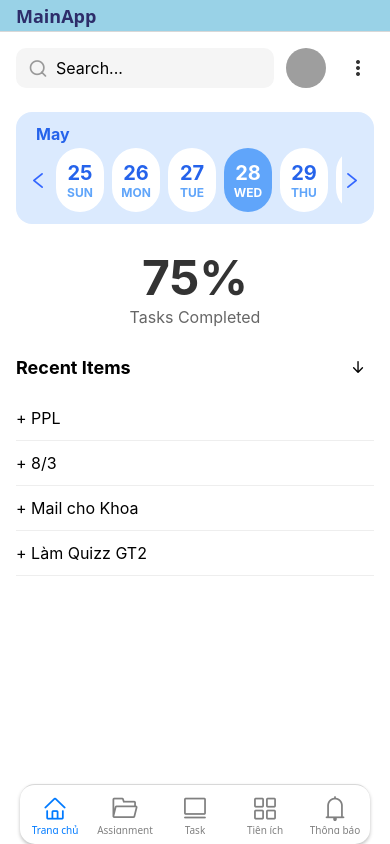
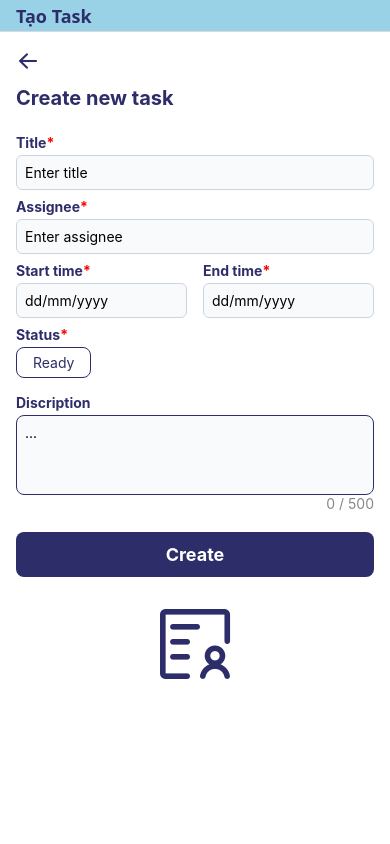
Before and after one commit to Geawn/BiKa, a React Native app: screen /CreateTaskScreen in a window 390 px wide. Built offline with nearby package versions, Linux system fonts and the light colour scheme; grey boxes are pictures that could not be loaded.

Commit message:
done all basic screen

```diff
--- a/App.js
+++ b/App.js
@@ -16,6 +16,8 @@ import NotificationScreen from './screens/NotificationScreen';
 import UserScreen from './screens/UserScreen';
 import SettingsScreen from './screens/SettingsScreen';
 import AssignmentDetailScreen from './screens/AssignmentDetailScreen';
+import CreateTaskScreen from './screens/CreateTaskScreen';
+import TaskDetailScreen from './screens/TaskDetailScreen';
 
 const Stack = createStackNavigator();
 const Tab = createBottomTabNavigator();
@@ -156,6 +158,24 @@ export default function App() {
               headerLeft: () => null
             }}
           />
+          <Stack.Screen
+            name="CreateTaskScreen"
+            component={CreateTaskScreen}
+            options={{
+              title: 'Tạo Task',
+              headerLeft: () => null
+            }}
+          />
+          <Stack.Screen name="Tasks" component={TaskScreen} />
+          <Stack.Screen
+            name="TaskDetail"
+            component={TaskDetailScreen}
+            options={{
+              title: 'Chi tiết Task',
+              headerLeft: () => null,
+              headerShown: true
+            }}
+          />
         </Stack.Navigator>
       </NavigationContainer>
     </Provider>
--- a/components/TopBar.js
+++ b/components/TopBar.js
@@ -30,7 +30,7 @@ export default function TopBar({ searchQuery, setSearchQuery, onAvatarPress, onM
 }
 
 const styles = StyleSheet.create({
-  header: { flexDirection: 'row', justifyContent: 'space-between', alignItems: 'center', marginBottom: 24 },
+  header: { flexDirection: 'row', justifyContent: 'space-between', alignItems: 'center', marginBottom: 24, marginTop: 16 },
   searchContainer: { flex: 1, flexDirection: 'row', alignItems: 'center', backgroundColor: '#f5f5f5', borderRadius: 10, paddingHorizontal: 12, marginRight: 12 },
   searchIcon: { marginRight: 8 },
   searchInput: { flex: 1, height: 40, fontSize: 16 },
--- /dev/null
+++ b/screens/CreateTaskScreen.js
@@ -0,0 +1,66 @@
+import React, { useState } from 'react';
+import { View, Text, TextInput, TouchableOpacity, StyleSheet, ScrollView } from 'react-native';
+import { AntDesign } from '@expo/vector-icons';
+
+export default function CreateTaskScreen({ navigation }) {
+  const [title, setTitle] = useState('');
+  const [assignee, setAssignee] = useState('');
+  const [startTime, setStartTime] = useState('');
+  const [endTime, setEndTime] = useState('');
+  const [status, setStatus] = useState('Ready');
+  const [description, setDescription] = useState('');
+
+  return (
+    <View style={{ flex: 1, backgroundColor: '#fff', padding: 16 }}>
+      <ScrollView showsVerticalScrollIndicator={false}>
+        <TouchableOpacity onPress={() => navigation.goBack()} style={{ marginBottom: 12 }}>
+          <AntDesign name="arrowleft" size={24} color="#2d2d6a" />
+        </TouchableOpacity>
+        <Text style={styles.header}>Create new task</Text>
+        <Text style={styles.label}>Title<Text style={{color:'red'}}>*</Text></Text>
+        <TextInput style={styles.input} value={title} onChangeText={setTitle} placeholder="Enter title" />
+        <Text style={styles.label}>Assignee<Text style={{color:'red'}}>*</Text></Text>
+        <TextInput style={styles.input} value={assignee} onChangeText={setAssignee} placeholder="Enter assignee" />
+        <View style={{ flexDirection: 'row', justifyContent: 'space-between' }}>
+          <View style={{ flex: 1, marginRight: 8 }}>
+            <Text style={styles.label}>Start time<Text style={{color:'red'}}>*</Text></Text>
+            <TextInput style={styles.input} value={startTime} onChangeText={setStartTime} placeholder="dd/mm/yyyy" />
+          </View>
+          <View style={{ flex: 1, marginLeft: 8 }}>
+            <Text style={styles.label}>End time<Text style={{color:'red'}}>*</Text></Text>
+            <TextInput style={styles.input} value={endTime} onChangeText={setEndTime} placeholder="dd/mm/yyyy" />
+          </View>
+        </View>
+        <Text style={styles.label}>Status<Text style={{color:'red'}}>*</Text></Text>
+        <TouchableOpacity style={styles.statusBtn}>
+          <Text style={{ color: '#2d2d6a' }}>{status}</Text>
+        </TouchableOpacity>
+        <Text style={styles.label}>Discription</Text>
+        <TextInput
+          style={styles.textArea}
+          value={description}
+          onChangeText={setDescription}
+          placeholder="..."
+          multiline
+          maxLength={500}
+        />
+        <Text style={{ alignSelf: 'flex-end', color: '#888', marginBottom: 8 }}>{description.length} / 500</Text>
+        <TouchableOpacity style={styles.createBtn}>
+          <Text style={{ color: '#fff', fontWeight: 'bold', fontSize: 18 }}>Create</Text>
+        </TouchableOpacity>
+        <View style={{ alignItems: 'center', marginTop: 24 }}>
+          <AntDesign name="solution1" size={80} color="#2d2d6a" />
+        </View>
+      </ScrollView>
+    </View>
+  );
+}
+
+const styles = StyleSheet.create({
+  header: { fontSize: 20, fontWeight: 'bold', color: '#2d2d6a', marginBottom: 16 },
+  label: { fontWeight: 'bold', color: '#2d2d6a', marginTop: 8 },
+  input: { borderWidth: 1, borderColor: '#cbd5e1', borderRadius: 6, padding: 8, marginTop: 4, backgroundColor: '#f8fafc' },
+  statusBtn: { borderWidth: 1, borderColor: '#2d2d6a', borderRadius: 8, paddingVertical: 6, paddingHorizontal: 16, alignSelf: 'flex-start', marginTop: 4, marginBottom: 8 },
+  textArea: { borderWidth: 1, borderColor: '#2d2d6a', borderRadius: 8, padding: 8, minHeight: 80, marginTop: 4, backgroundColor: '#f8fafc' },
+  createBtn: { backgroundColor: '#2d2d6a', borderRadius: 8, paddingVertical: 12, alignItems: 'center', marginTop: 12 },
+});
--- /dev/null
+++ b/screens/TaskDetailScreen.js
@@ -0,0 +1,123 @@
+import React from 'react';
+import { View, Text, StyleSheet, TextInput, ScrollView, TouchableOpacity } from 'react-native';
+import TopBar from '../components/TopBar';
+import { AntDesign } from '@expo/vector-icons';
+
+export default function TaskDetailScreen({ route, navigation }) {
+  const { task } = route.params;
+  // Dữ liệu mẫu nếu thiếu
+  const status = task.status || 'Completed';
+  const assignedTo = task.assignedTo || '';
+  const description = task.description || task.desc || '';
+  const startTime = task.startTime || '14/5/2025';
+  const endTime = task.endTime || '24/5/2025';
+
+  return (
+    <View style={{ flex: 1, backgroundColor: '#f8fafd' }}>
+      <TopBar
+        searchQuery={''}
+        setSearchQuery={() => {}}
+        onAvatarPress={() => navigation.navigate('UserScreen')}
+        onMenuPress={() => navigation.navigate('SettingsScreen')}
+      />
+      <View style={styles.titleContainer}>
+        <TouchableOpacity onPress={() => navigation.goBack()} style={styles.backButton}>
+          <AntDesign name="arrowleft" size={24} color="#2d2d6a" />
+        </TouchableOpacity>
+        <Text style={styles.title}>{task.title}</Text>
+      </View>
+      <ScrollView style={styles.container}>
+        <View style={styles.row}>
+          <Text style={styles.label}>Status:</Text>
+          <View style={styles.statusBox}>
+            <Text style={styles.statusText}>{status}</Text>
+          </View>
+        </View>
+        <View style={styles.row}>
+          <Text style={styles.label}>Assigned to:</Text>
+          <TextInput style={styles.input} value={assignedTo} editable={false} />
+        </View>
+        <Text style={styles.label}>Description</Text>
+        <View style={styles.descBox}>
+          <Text style={styles.descText}>{description}</Text>
+        </View>
+        <View style={styles.row}>
+          <Text style={styles.label}>Start time:</Text>
+          <TextInput style={styles.input} value={startTime} editable={false} />
+        </View>
+        <View style={styles.row}>
+          <Text style={styles.label}>End time:</Text>
+          <TextInput style={styles.input} value={endTime} editable={false} />
+        </View>
+      </ScrollView>
+    </View>
+  );
+}
+
+const styles = StyleSheet.create({
+  container: {
+    flex: 1,
+    backgroundColor: '#f8fafd',
+    padding: 16,
+  },
+  titleContainer: {
+    flexDirection: 'row',
+    alignItems: 'center',
+    marginBottom: 12,
+    paddingHorizontal: 16,
+  },
+  backButton: {
+    marginRight: 8,
+  },
+  title: {
+    fontSize: 20,
+    fontWeight: 'bold',
+    color: '#2d2d6a',
+    flex: 1,
+  },
+  row: {
+    flexDirection: 'row',
+    alignItems: 'center',
+    marginBottom: 12,
+  },
+  label: {
+    fontWeight: 'bold',
+    color: '#2d2d6a',
+    width: 110,
+    fontSize: 15,
+  },
+  statusBox: {
+    backgroundColor: '#2ecc40',
+    borderRadius: 12,
+    paddingHorizontal: 12,
+    paddingVertical: 2,
+    marginLeft: 4,
+  },
+  statusText: {
+    color: '#fff',
+    fontWeight: 'bold',
+    fontSize: 13,
+  },
+  input: {
+    flex: 1,
+    borderWidth: 1,
+    borderColor: '#e0e0e0',
+    borderRadius: 8,
+    padding: 6,
+    backgroundColor: '#f4f4f4',
+    color: '#2d2d6a',
+    fontSize: 14,
+  },
+  descBox: {
+    borderWidth: 1,
+    borderColor: '#e0e0e0',
+    borderRadius: 8,
+    padding: 8,
+    backgroundColor: '#f4f4f4',
+    marginBottom: 16,
+  },
+  descText: {
+    color: '#2d2d6a',
+    fontSize: 14,
+  },
+});
--- a/screens/TaskScreen.js
+++ b/screens/TaskScreen.js
@@ -2,6 +2,7 @@ import React, { useState } from 'react';
 import { View, Text, FlatList, StyleSheet, TouchableOpacity } from 'react-native';
 import TopBar from '../components/TopBar';
 import { Feather } from '@expo/vector-icons';
+import { useNavigation } from '@react-navigation/native';
 
 const tasks = [
   {
@@ -37,6 +38,7 @@ const tasks = [
 ];
 
 export default function TaskScreen() {
+  const navigation = useNavigation();
   const [searchQuery, setSearchQuery] = useState('');
   const [sortAsc, setSortAsc] = useState(true);
 
@@ -75,10 +77,12 @@ export default function TaskScreen() {
         data={filteredTasks}
         keyExtractor={item => item.id}
         renderItem={({ item }) => (
-          <View style={styles.taskItem}>
-            <Text style={styles.taskTitle}>{item.title}</Text>
-            <Text style={styles.taskDesc}>{item.description}</Text>
-          </View>
+          <TouchableOpacity onPress={() => navigation.navigate('TaskDetail', { task: item })}>
+            <View style={styles.taskItem}>
+              <Text style={styles.taskTitle}>{item.title}</Text>
+              <Text style={styles.taskDesc}>{item.description}</Text>
+            </View>
+          </TouchableOpacity>
         )}
         ItemSeparatorComponent={() => <View style={styles.separator} />}
         contentContainerStyle={{ paddingBottom: 24 }}
--- a/store/reducers/index.js
+++ b/store/reducers/index.js
@@ -1,7 +1,42 @@
 import { combineReducers } from 'redux';
 
+// Sample reducer
+const initialState = {
+  assignments: [],
+  tasks: [],
+  loading: false,
+  error: null
+};
+
+const appReducer = (state = initialState, action) => {
+  switch (action.type) {
+    case 'SET_ASSIGNMENTS':
+      return {
+        ...state,
+        assignments: action.payload
+      };
+    case 'SET_TASKS':
+      return {
+        ...state,
+        tasks: action.payload
+      };
+    case 'SET_LOADING':
+      return {
+        ...state,
+        loading: action.payload
+      };
+    case 'SET_ERROR':
+      return {
+        ...state,
+        error: action.payload
+      };
+    default:
+      return state;
+  }
+};
+
 const rootReducer = combineReducers({
-  // Add your reducers here
+  app: appReducer
 });
 
 export default rootReducer;
```
Also changed, not shown: screens/AssignmentDetailScreen.js (+41 -20 lines).
